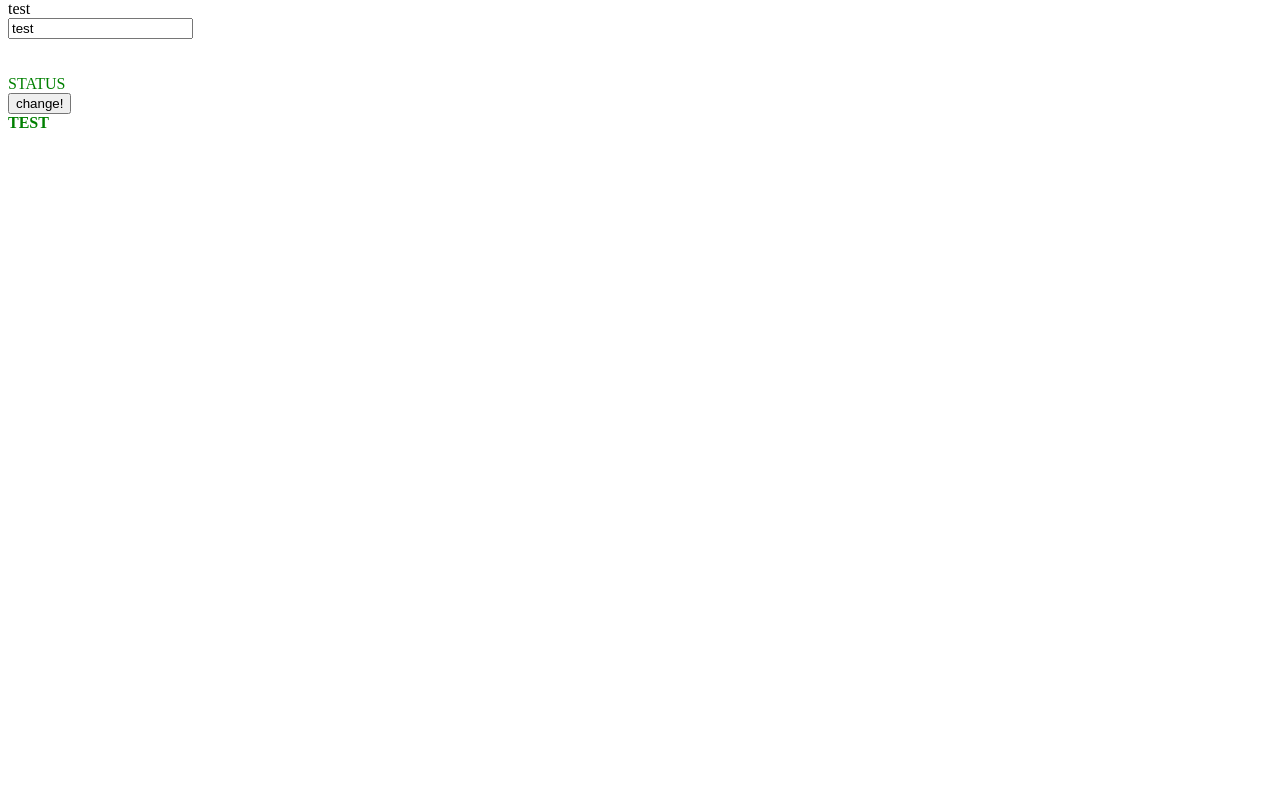
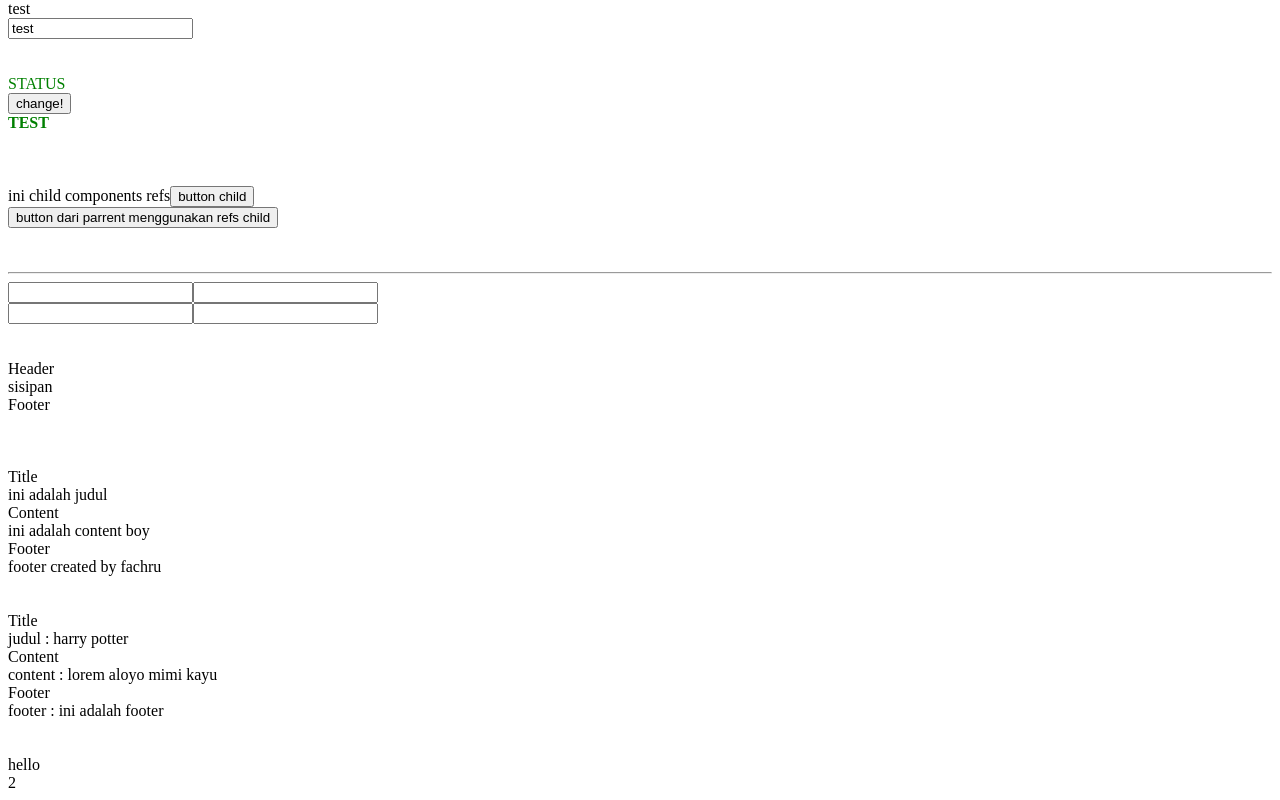
Before and after one commit to fachrudahri/vue3-basic, a Vue app: page / in a window 1280 px wide. Shown: the part 987-1787 px from the top of the page. Before the commit the page ends 1127 px from the top, so only its background shows below. Built offline with nearby package versions, Linux system fonts and the light colour scheme.

Commit message:
progress 80% learning basic

```diff
--- a/src/App.vue
+++ b/src/App.vue
@@ -12,178 +12,245 @@
 
   <!-- V-model -->
   <p>{{ letter }}</p>
-  <input v-model="letter" type="text">
+  <input v-model="letter" type="text" />
   <!-- 2 way data binding before v-model -->
-  <input
-    :value="letter"
-    @input="letter = $event.target.value"
-  >
-  <br>
+  <input :value="letter" @input="letter = $event.target.value" />
+  <br />
 
   <!-- conditional rendering -->
   <div v-if="status">wah ini statusnya tampil</div>
   <button @click="changeStatus">ubah status</button>
   <div v-if="status">true</div>
   <div v-else>false</div>
-  <br>
+  <br />
 
   <!-- looping v-for -->
   <div v-for="todo in todos" :key="todo.id">
     {{ todo.name }} || {{ todo.task }}
   </div>
-  <br>
+  <br />
 
   <!-- simple components with props-->
-    <child-component text='oke lets go'/>
-    <br>
+  <child-component text="oke lets go" />
+  <br />
 
   <!-- looping props components -->
-    <child-component v-for="todo in todos" :key="todo.id" :text="todo.task"/>
-    <br><br><br><br><br>
+  <child-component v-for="todo in todos" :key="todo.id" :text="todo.task" />
+  <br /><br /><br /><br /><br />
 
   <!-- lifecycle vue 3 -->
   <div id="lifecycle">{{ pesan }}</div>
-  <button @click="pesan= 'sudah berubah karena di click button update'">Update!</button>
-  <br><br><br><br>
+  <button @click="pesan = 'sudah berubah karena di click button update'">
+    Update!
+  </button>
+  <br /><br /><br /><br />
 
   <!-- used v-once -->
   <div v-once>{{ test }}</div>
   <button @click="test = 'berubah ga ya?'">test ubah</button>
-  <br><br><br><br>
+  <br /><br /><br /><br />
 
   <!-- render html tag data with v-html -->
   <div v-html="tag"></div>
-  <br><br><br><br>
+  <br /><br /><br /><br />
 
   <!-- computed -->
   <div>{{ total }}</div>
-  <input v-model="sum1"/>
-  <input v-model="sum2"/>
-  <br><br><br><br>
+  <input v-model="sum1" />
+  <input v-model="sum2" />
+  <br /><br /><br /><br />
 
   <!-- computed getter & setter -->
   <div>{{ discount }}</div>
   <input v-model="num1" />
   <input v-model="num2" />
   <button @click="addDiscount">add discount</button>
-  <br><br><br><br>
+  <br /><br /><br /><br />
 
   <!-- watcher -->
   <div>{{ mengamati }}</div>
-  <input v-model="mengamati"/>
-  <br><br><br>
+  <input v-model="mengamati" />
+  <br /><br /><br />
 
   <!-- dynamic class -->
   <div :class="statusColor ? 'success' : 'failed'">STATUS</div>
   <button @click="statusColor = !statusColor">change!</button>
   <div :class="[boldClass, greenClass]">TEST</div>
+  <br /><br /><br />
+
+  <!-- refs for components -->
+  <refs-component ref="RefsComponent" @child-click="onPress"></refs-component>
+  <button @click="clickSaya">button dari parrent menggunakan refs child</button>
+  <br /><br /><br />
+
+  <!-- mengupdate parent state from component -->
+  <span>{{ info }}</span>
+  <hr />
+  <update-component :model-value="info" @update:model-value="info = $event" />
+  <br />
+  <update-component v-model="info" />
+  <br /><br /><br />
+
+  <!-- use slot -->
+  <slot-component>
+    <span>sisipan</span>
+  </slot-component>
+  <br /><br /><br />
+
+  <!-- named slot -->
+  <nslot-component>
+    <template v-slot:default>
+      <span>ini adalah judul</span>
+    </template>
+    <template v-slot:content>
+      <span>ini adalah content boy</span>
+    </template>
+    <template v-slot:footer>
+      <span>footer created by fachru</span>
+    </template>
+  </nslot-component>
+  <br><br><br>
+
+  <!-- props for slot -->
+  <pslot-component>
+    <template v-slot:default="{ data }">
+      <span>judul : {{ data }}</span>
+    </template>
+    <template v-slot:content="{ data }">
+      <span>content : {{ data }}</span>
+    </template>
+    <template v-slot:footer="{ data }">
+      <span>footer : {{ data }}</span>
+    </template>
+  </pslot-component>
+  <br><br><br>
+
+  <!-- types pada props component -->
+  <types-component :keterangan="'hello'" :angka="2" />
 </template>
 
 <script>
-  import ChildComponent from './components/ChildComponent.vue'
+import RefsComponent from "./components/RefsComponent.vue";
+import UpdateComponent from "./components/UpdateComponent.vue";
+import SlotComponent from "./components/SlotComponent.vue";
+import NslotComponent from "./components/NslotComponent.vue";
+import PslotComponent from './components/PslotComponent.vue';
+import TypesComponent from './components/TypesComponent.vue';
 
 export default {
   components: {
-    ChildComponent
+    RefsComponent,
+    UpdateComponent,
+    SlotComponent,
+    NslotComponent,
+    PslotComponent,
+    TypesComponent
   },
   beforeCreate() {
-    console.log('before create')
+    console.log("before create");
   },
   created() {
-    console.log('create')
-    console.log(this.pesan)
-    console.log(document.getElementById('lifecycle'))
+    console.log("create");
+    console.log(this.pesan);
+    console.log(document.getElementById("lifecycle"));
   },
   beforeMount() {
-    console.log('before mount')
+    console.log("before mount");
   },
   mounted() {
-    console.log('mounted')
-    console.log(this.pesan)
-    console.log(document.getElementById('lifecycle'))
+    console.log("mounted");
+    console.log(this.pesan);
+    console.log(document.getElementById("lifecycle"));
   },
   beforeUpdate() {
-    console.log('before update')
-    console.log(document.getElementById('lifecycle').textContent)
+    console.log("before update");
+    console.log(document.getElementById("lifecycle").textContent);
   },
   updated() {
-    console.log('update')
-    console.log(document.getElementById('lifecycle').textContent)
+    console.log("update");
+    console.log(document.getElementById("lifecycle").textContent);
   },
   beforeUnmount() {
-    console.log('before destroy')
+    console.log("before destroy");
   },
   unmounted() {
-    console.log('destroyed')
+    console.log("destroyed");
   },
 
   data() {
     return {
-        message: 'Hello Fachru',
+      message: "Hello Fachru",
       count: 0,
-        letter: 'hello',
+      letter: "hello",
       status: false,
       todos: [
         {
           id: 1,
-            name: 'fachru',
-            task: 'ngoding'
+          name: "fachru",
+          task: "ngoding",
         },
         {
           id: 2,
-            name: 'nusendra',
-            task: 'ngajar ngoding'
+          name: "nusendra",
+          task: "ngajar ngoding",
         },
         {
           id: 3,
-            name: 'cindy',
-            task: 'belajar anastesis'
-          }
+          name: "cindy",
+          task: "belajar anastesis",
+        },
       ],
-        pesan: 'text awal',
-        test: 'mencoba v-once',
-        tag: '<h1>hello ini penggunaan v-html</h1>',
+      pesan: "text awal",
+      test: "mencoba v-once",
+      tag: "<h1>hello ini penggunaan v-html</h1>",
       sum1: 0,
       sum2: 0,
-        num1:0,
-        num2:0,
-        mengamati: 'test',
+      num1: 0,
+      num2: 0,
+      mengamati: "test",
       statusColor: true,
-        greenClass: 'success',
-        boldClass: 'bold'
-    }
+      greenClass: "success",
+      boldClass: "bold",
+      info: "",
+    };
   },
   watch: {
     mengamati(value) {
-      console.log('perubahan pada mengamati '+value)
-    }
+      console.log("perubahan pada mengamati " + value);
+    },
   },
   methods: {
     addCount() {
-      this.count++
+      this.count++;
     },
     changeStatus() {
-      this.status = !this.status
+      this.status = !this.status;
     },
     addDiscount() {
-      this.discount = 500
-    }
+      this.discount = 500;
+    },
+    onPress(val) {
+      console.log(val);
+    },
+    clickSaya() {
+      this.$refs.RefsComponent.onKlik();
+    },
   },
   computed: {
     total() {
-      return parseInt(this.sum1) + parseInt(this.sum2)
+      return parseInt(this.sum1) + parseInt(this.sum2);
     },
     discount: {
       get() {
-        return parseInt(this.num1) + parseInt(this.num2)
+        return parseInt(this.num1) + parseInt(this.num2);
       },
       set(value) {
-        this.num1 -= value
-        this.num2 -= value
-      }
-    }
-  }
-}
+        this.num1 -= value;
+        this.num2 -= value;
+      },
+    },
+  },
+};
 </script>
 
 <style scoped>
@@ -191,7 +258,7 @@ export default {
   color: green;
 }
 .failed {
-    color: red
+  color: red;
 }
 .bold {
   font-weight: 700;
--- /dev/null
+++ b/src/components/NslotComponent.vue
@@ -0,0 +1,14 @@
+<template>
+  <div>Title</div>
+  <slot />
+  <div>Content</div>
+  <slot name="content" />
+  <div>Footer</div>
+  <slot name="footer" />
+</template>
+
+<script>
+export default {
+
+}
+</script>
--- /dev/null
+++ b/src/components/PslotComponent.vue
@@ -0,0 +1,20 @@
+<template>
+  <div>Title</div>
+  <slot :data="title"/>
+  <div>Content</div>
+  <slot name="content" :data="content" />
+  <div>Footer</div>
+  <slot name="footer" :data="footer" />
+</template>
+
+<script>
+export default {
+    data() {
+      return {
+        title: 'harry potter',
+        content: 'lorem aloyo mimi kayu',
+        footer: 'ini adalah footer'
+      }
+    }
+}
+</script>
--- /dev/null
+++ b/src/components/RefsComponent.vue
@@ -0,0 +1,20 @@
+<template>
+    <div>
+      <span>ini child components refs</span>
+      <button @click="onPress">button child</button>
+    </div>
+</template>
+
+<script>
+export default {
+  emits: ["child-click"],
+  methods: {
+    onKlik() {
+      console.log('menggunakan refs')
+    },
+    onPress() {
+      this.$emit("child-click", "value ini akan di kirim ke parent")
+    }
+  }
+}
+</script>
--- /dev/null
+++ b/src/components/SlotComponent.vue
@@ -0,0 +1,11 @@
+<template>
+    <div>Header</div>
+    <slot />
+    <div>Footer</div>
+</template>
+
+<script>
+export default {
+
+}
+</script>
--- /dev/null
+++ b/src/components/TypesComponent.vue
@@ -0,0 +1,19 @@
+<template>
+  <div>{{ keterangan }}</div>
+  <div>{{ angka }}</div>
+</template>
+
+<script>
+export default {
+  props: {
+    keterangan: {
+      type: String,
+      default: 'kosong'
+    },
+    angka: {
+      type: Number,
+      default: 0
+    }
+  }
+}
+</script>
--- /dev/null
+++ b/src/components/UpdateComponent.vue
@@ -0,0 +1,23 @@
+<template>
+  <input
+    :value="modelValue"
+    @input="$emit('update:modelValue', $event.target.value)"
+  />
+  <input v-model="value" />
+</template>
+
+<script>
+export default {
+  props: ["modelValue"],
+  computed: {
+    value: {
+      get() {
+        return this.modelValue;
+      },
+      set(value) {
+        this.$emit('update:modelValue', value)
+      },
+    },
+  },
+};
+</script>
--- a/src/main.js
+++ b/src/main.js
@@ -1,4 +1,8 @@
 import { createApp } from 'vue'
 import App from './App.vue'
+import ChildComponent from './components/ChildComponent.vue'
 
-createApp(App).mount('#app')
+const app = createApp(App)
+
+app.component('child-component', ChildComponent)
+app.mount('#app')
```
Lines whose indentation alone changed are shown as unchanged.
